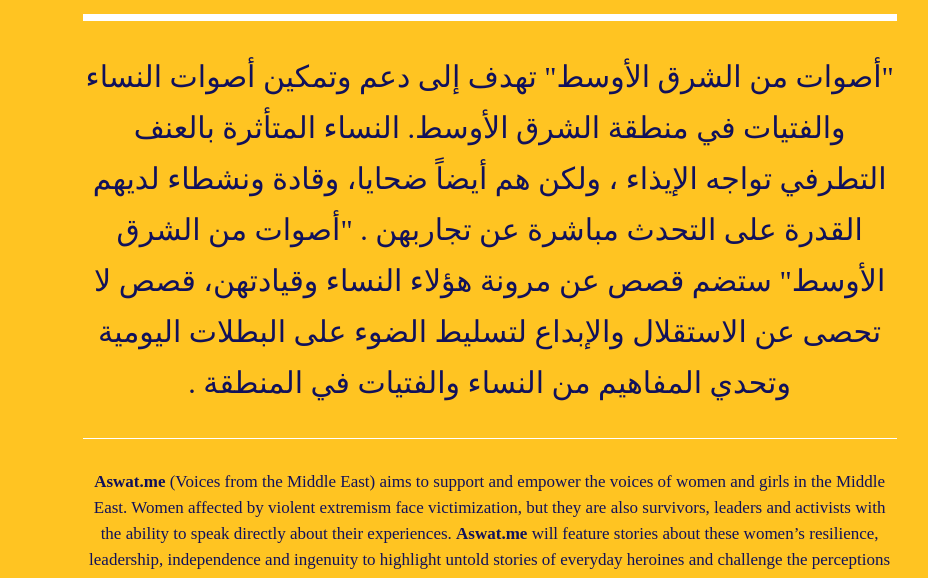
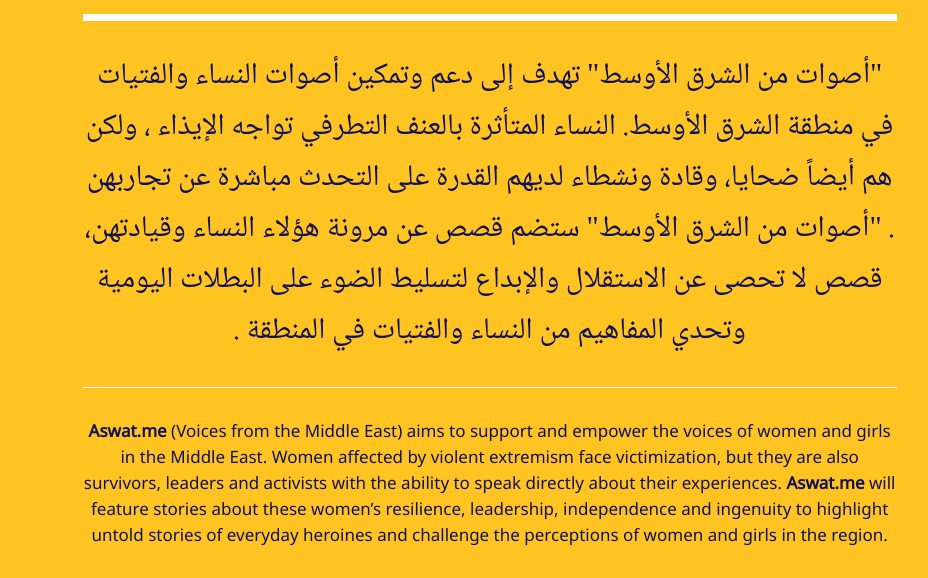
Before and after one commit to isabelbeard/Munk-Landing-Page, a plain HTML site: page index.html in a window 1280 px wide. Shown: the part 136-714 px from the top of the page, without its empty margins (153-1081 px from the left). Drawn offline with Linux system fonts and the light colour scheme; a web font is replaced by a local one.

Commit message:
Font change 2

```diff
--- a/css/style.css
+++ b/css/style.css
@@ -68,7 +68,7 @@ img.englishlogo {
 
 
 p.arabic_body {
-  font-family: NotoNaskhArabic;
+  font-family: "Noto Naskh Arabic";
   font-size: 30px;
   color: #11115B;
   line-height: 51px;
@@ -76,7 +76,7 @@ p.arabic_body {
 }
 
 p.english_body {
-  font-family: NotoSans;
+  font-family: 'Noto Sans', sans-serif;
   font-weight: regular;
   font-size: 17px;
   color: #11115B;
```
